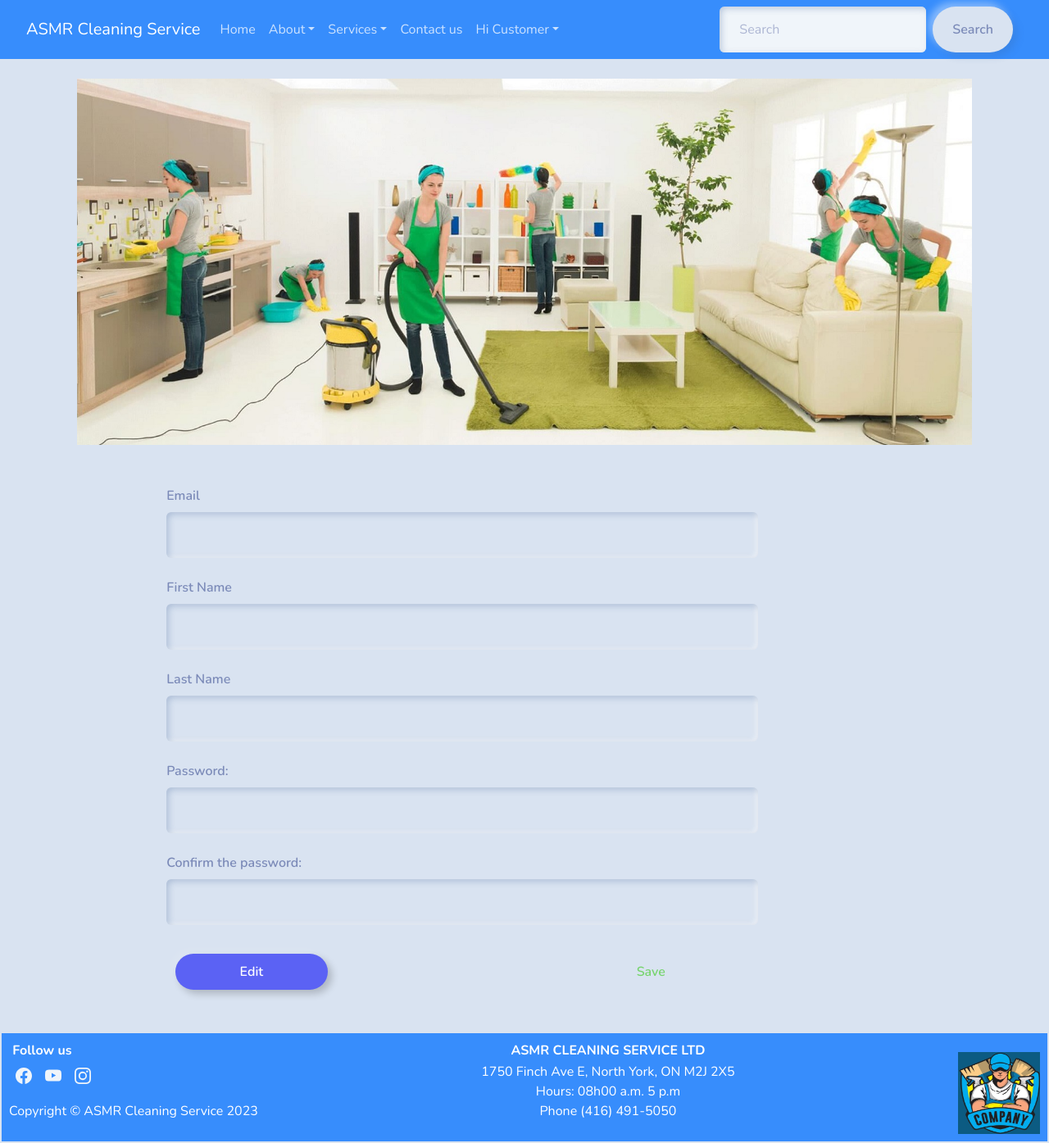
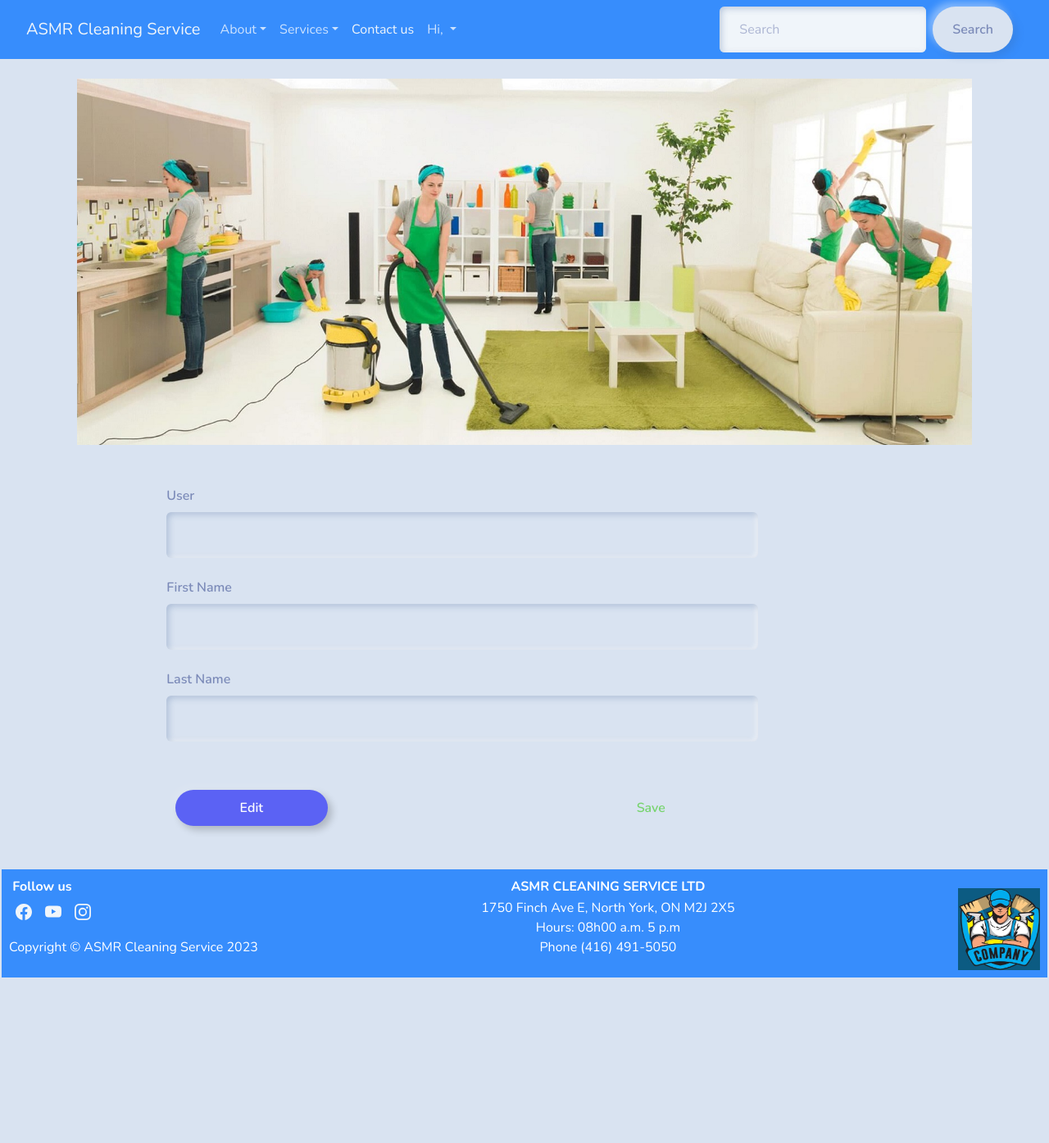
Before and after one commit to ASMRCleaning/ac-ui, a Next.js app: page /profile in a window 1280 px wide. Shown: the whole page at 82% size. After the commit the page ends 1195 px from the top, so only its background shows below. Built offline with nearby package versions, Linux system fonts and the light colour scheme; no server answers; sample sign-in values are in the browser's storage.

Commit message:
Adding jotai on ui project, and retrieve customer information

```diff
--- a/components/Header.js
+++ b/components/Header.js
@@ -2,24 +2,45 @@ import React from "react";
 import { Navbar, Nav, Form, Button, NavDropdown } from 'react-bootstrap';
 import { isAuthenticated, removeToken } from "../lib/authenticate";
 import { useRouter } from "next/router";
-
+import { useAtom } from "jotai";
+import { customerInfoAtom, userNameAtom } from "../store";
+import Link from 'next/link';
 
 const Header = (props) => {
+    //set userName global variable to show in header navbar
+    const [userName, setUserName] = useAtom(userNameAtom);
+    const [customerInfo, setCustomerInfo] = useAtom(customerInfoAtom);
     const router = useRouter();
-
-    // let token = readToken()
 
     function logout() {
         removeToken();
         router.push("/");
     }
 
+    //load customer info to display their name in header
+    async function customer() {
+        try {
+            const customer = await getCustomerInfo(userName);
+            setCustomerInfo({
+                'userId': customer.userId,
+                'firstName': customer.firstName,
+                'lastName': customer.lastName
+            });
+            router.push('/userHome');
+        }
+        catch (err) {
+            console.log(err.message);
+        }
+    }
+
     return (
         <>
             <Navbar className="navbar navbar-expand-lg navbar-dark bg-primary">
                 <Nav className="container-fluid">
-                    <Navbar.Brand href="/">
-                        ASMR Cleaning Service
+                    <Navbar.Brand>
+                        <Link href="/" style={{ color: "#f0f5fa", textDecoration: "none" }}>
+                            ASMR Cleaning Service
+                        </Link>
                     </Navbar.Brand>
                     <Navbar.Toggle aria-controls="navbarColor01"
                         aria-expanded="false"
@@ -27,45 +48,64 @@ const Header = (props) => {
                     <Navbar.Collapse id="navbarColor01">
                         <Nav className="navbar-nav me-auto">
                             <Nav.Item>
-                                <Nav.Link href="/">Home</Nav.Link>
-                            </Nav.Item>
-                            <Nav.Item>
                                 <NavDropdown title="About" id="basic-nav-dropdown">
-                                    <NavDropdown.Item href="/about"> About Us</NavDropdown.Item>
-                                    <NavDropdown.Item href="https://blog.nationwide.com/home/home-maintenance/how-to-clean-house-fast/">Blog</NavDropdown.Item>
+                                    <NavDropdown.Item>
+                                        <Link href="/about" style={{ textDecoration: "none" }}>About Us</Link></NavDropdown.Item>
+                                    <NavDropdown.Item href="https://blog.nationwide.com/home/home-maintenance/how-to-clean-house-fast/">
+                                        Blog
+                                    </NavDropdown.Item>
                                     <NavDropdown.Item href="https://www.goodhousekeeping.com/home/cleaning/g2550/best-cleaning-tips/">
-                                        Cleaning Tips</NavDropdown.Item>
+                                        Cleaning Tips
+                                    </NavDropdown.Item>
                                     <NavDropdown.Item href="https://www.bhg.com/homekeeping/house-cleaning/tips/eco-friendly-cleaning-ideas/">
-                                        Green Cleaning</NavDropdown.Item>
+                                        Green Cleaning
+                                    </NavDropdown.Item>
                                 </NavDropdown>
                             </Nav.Item>
                             <Nav.Item>
                                 <NavDropdown title="Services" id="basic-nav-dropdown">
-                                    <NavDropdown.Item href="/service"> All Service</NavDropdown.Item>
-                                    <NavDropdown.Item href="/service#house-cleaning">House Cleaning</NavDropdown.Item>
-                                    <NavDropdown.Item href="/service#movein-cleaning"> Move-in Cleaning</NavDropdown.Item>
-                                    <NavDropdown.Item href="/service#moveout-cleaning"> Move out Cleaning</NavDropdown.Item>
-                                    <NavDropdown.Item href="/service#green-cleaning"> Green Cleaning</NavDropdown.Item>
+
+                                    <NavDropdown.Item>
+                                        <Link style={{ textDecoration: "none" }} href="/service">All Service </Link>
+                                    </NavDropdown.Item>
+
+                                    <NavDropdown.Item>
+                                        <Link style={{ textDecoration: "none" }} href="/service#house-cleaning">House Cleaning
+                                        </Link>
+                                    </NavDropdown.Item>
+                                    <NavDropdown.Item>
+                                        <Link style={{ textDecoration: "none" }} href="/service#movein-cleaning"> Move-in Cleaning
+                                        </Link>
+                                    </NavDropdown.Item>
+                                    <NavDropdown.Item>
+                                        <Link style={{ textDecoration: "none" }} href="/service#moveout-cleaning"> Move out Cleaning
+                                        </Link></NavDropdown.Item>
+                                    <NavDropdown.Item>
+                                        <Link style={{ textDecoration: "none" }} href="/service#green-cleaning"> Green Cleaning
+                                        </Link></NavDropdown.Item>
                                 </NavDropdown>
                             </Nav.Item>
                             <Nav.Item>
-                                <Nav.Link href="/contactUs">Contact us</Nav.Link>
+                                <Nav.Link>
+                                    <Link style={{ color: "#f0f5fa", textDecoration: "none" }} href="/contactUs"> Contact us </Link> </Nav.Link>
                             </Nav.Item>
                             <Nav.Item className="ml-auto">
                                 {!isAuthenticated() ? <Nav.Link href="/login">Login</Nav.Link> :
                                     <Nav.Item >
-                                    <NavDropdown title="Hi Customer" id="basic-nav-dropdown">
-
-
-                                        <NavDropdown.Item href="/userHome"> User Home Page</NavDropdown.Item>
-                                        <NavDropdown.Item href="/profile"> Profile</NavDropdown.Item>
-                                        <NavDropdown.Item href="/residence">Residence</NavDropdown.Item>
-                                        <NavDropdown.Item href="/residenceAddress">Address</NavDropdown.Item>
-
-                                        <NavDropdown.Item href="/booking"> Booking</NavDropdown.Item>
-                                        <NavDropdown.Item onClick={logout}> Logout</NavDropdown.Item>
-                                    </NavDropdown>
-                                </Nav.Item>}
+                                        <NavDropdown title={`Hi, ${customerInfo.firstName}`} id="basic-nav-dropdown">
+                                            <NavDropdown.Item onClick={customer}>
+                                                <Link style={{ textDecoration: "none" }}> User Home Page </Link></NavDropdown.Item>
+                                            <NavDropdown.Item>
+                                                <Link style={{ textDecoration: "none" }} href="/profile"> Profile </Link></NavDropdown.Item>
+                                            <NavDropdown.Item>
+                                                <Link style={{ textDecoration: "none" }} href="/residence">Residence</Link></NavDropdown.Item>
+                                            <NavDropdown.Item>
+                                                <Link style={{ textDecoration: "none" }} href="/residenceAddress">Address</Link></NavDropdown.Item>
+                                            <NavDropdown.Item>
+                                                <Link style={{ textDecoration: "none" }} href="/booking"> Booking</Link></NavDropdown.Item>
+                                            <NavDropdown.Item onClick={logout}> Logout</NavDropdown.Item>
+                                        </NavDropdown>
+                                    </Nav.Item>}
                             </Nav.Item>
                             <Nav.Item>
                             </Nav.Item>
--- a/pages/_app.js
+++ b/pages/_app.js
@@ -1,17 +1,18 @@
-// import 'bootstrap/dist/css/bootstrap.min.css';
 import "../styles/bootstrap.min.css";
 import Layout from "../components/Layout";
 import RouteGuard from "../components/RouteGuard";
-import { useState } from "react";
+import { Provider } from "jotai";
 
 function MyApp({ Component, pageProps }) {
   return (
     <>
+    <Provider>
       <RouteGuard>
         <Layout>
           <Component {...pageProps} />
         </Layout>
       </RouteGuard>
+      </Provider>
     </>
   );
 }
--- a/pages/profile.js
+++ b/pages/profile.js
@@ -4,20 +4,19 @@ import { Form, Row, Button, Image, Alert, Container, Col } from "react-bootstrap
 import { useRouter } from "next/router";
 import Error from 'next/error';
 import useSWR from 'swr';
+import { useAtom } from "jotai";
+import { customerInfoAtom, userNameAtom } from "../store";
 
 const Profile = ({userId}) => {
-    const [user, setUser] = useState('');
-    const [firstName, setFirstName] = useState('');
-    const [lastName, setLastName] = useState('');
-    const [password, setPassword] = useState('');
-    const [password2, setPassword2] = useState('');
-    const [role, setRole] = useState('');
+    const error = false;
     const [warning, setWarning] = useState('');
     const [disable, setDisable] = useState(true);
 
+    //global variable defined in store.js
+    const [userName, setUserName] = useAtom(userNameAtom);
+    const [customerInfo, setCustomerInfo] = useAtom(customerInfoAtom);
+
     const router = useRouter();
-
-    const {data, error} = useSWR(`${process.env.NEXT_PUBLIC_API_URL}/user/${userId}`)
 
     if(error){
         return <Error statusCode={404}/>
@@ -60,11 +59,11 @@ const Profile = ({userId}) => {
             <Form  onSubmit={submitForm} className="container mt-3 mb-3" style={{paddingLeft:"10%"}}>
                 <Row className="mb-9">
                     <Form.Group className="col col-sm-9">
-                        <Form.Label>Email</Form.Label>
+                        <Form.Label>User</Form.Label>
                         <Form.Control type="text"
                             id="user"
                             name="user"
-                            value={user}
+                            value={userName}
                             disabled="true"
                             onChange={e => setUser(e.target.value)} />
                     </Form.Group>
@@ -76,7 +75,7 @@ const Profile = ({userId}) => {
                         <Form.Control type="text"
                             id="firstName"
                             name="firstName"
-                            value={firstName}
+                            value={customerInfo.firstName}
                             disabled={disable}
                             onChange={e => setFirstName(e.target.value)} />
                     </Form.Group>
@@ -88,35 +87,12 @@ const Profile = ({userId}) => {
                         <Form.Control type="text"
                             id="lastName"
                             name="lastName"
-                            value={lastName}
+                            value={customerInfo.lastName}
                             disabled={disable}
                             onChange={e => setLastName(e.target.value)} />
                     </Form.Group>
                 </Row>
                 <br />
-                <Row>
-                    <Form.Group className="col col-sm-9">
-                        <Form.Label>Password:</Form.Label>
-                        <Form.Control type="password"
-                            value={password}
-                            id="password"
-                            name="password"
-                            disabled={disable}
-                            onChange={e => setPassword(e.target.value)} />
-                    </Form.Group>
-                </Row>
-                <br />
-                <Row className="mb-9">
-                    <Form.Group className=" col col-sm-9" >
-                        <Form.Label>Confirm the password:</Form.Label>
-                        <Form.Control type="password"
-                            value={password2}
-                            id="password2"
-                            name="password2"
-                            disabled={disable}
-                            onChange={e => setPassword2(e.target.value)} />
-                    </Form.Group>
-                </Row>
                 {warning && (<>
                     <br />
                     <Alert variant="danger">{warning}</Alert>
--- /dev/null
+++ b/store.js
@@ -0,0 +1,11 @@
+import { atom} from "jotai";
+
+//store userName
+export const userNameAtom = atom();
+
+//store customer information
+export const customerInfoAtom = atom({
+    'userId': '',
+    'firstName':'',
+    'lastName':'',
+})
```
Also changed, not shown: lib/customer.js (added, +20 -0 lines), pages/login.js (+26 -2 lines), pages/userHome.js (+10 -27 lines).
